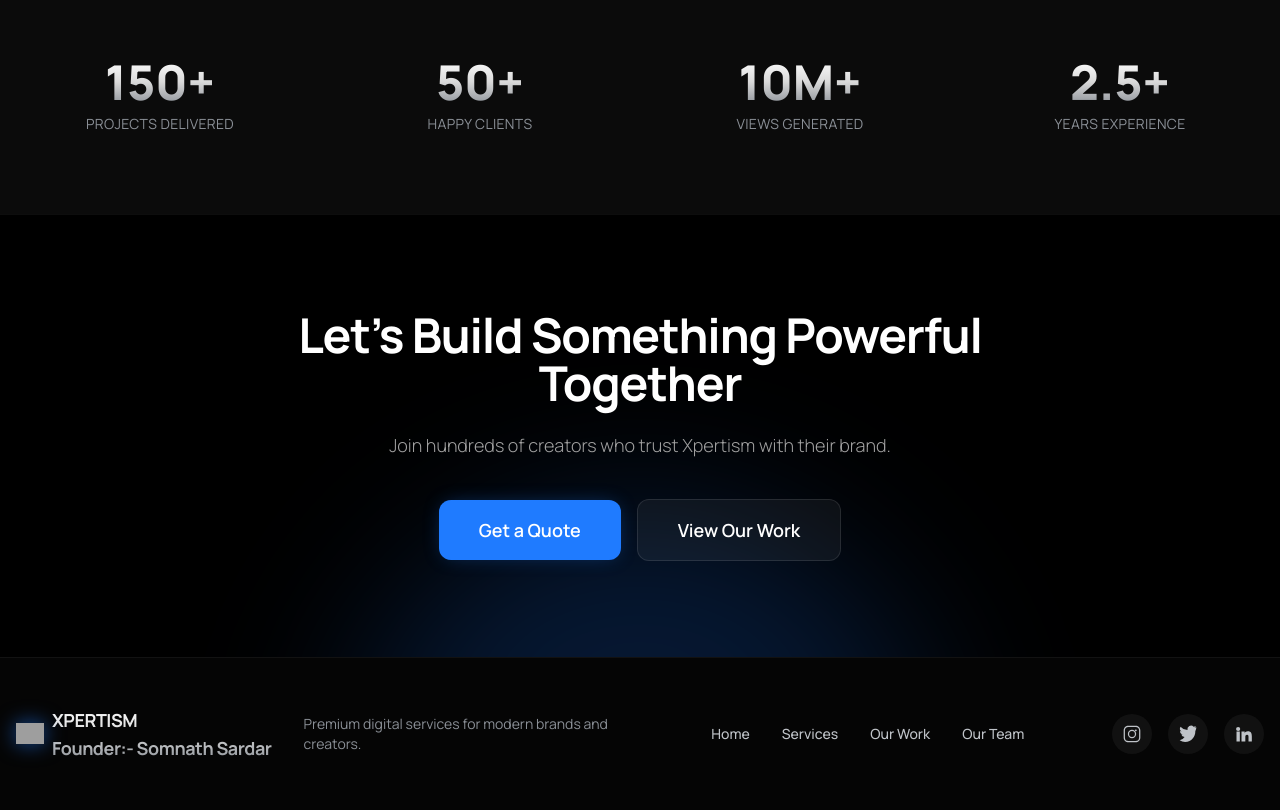
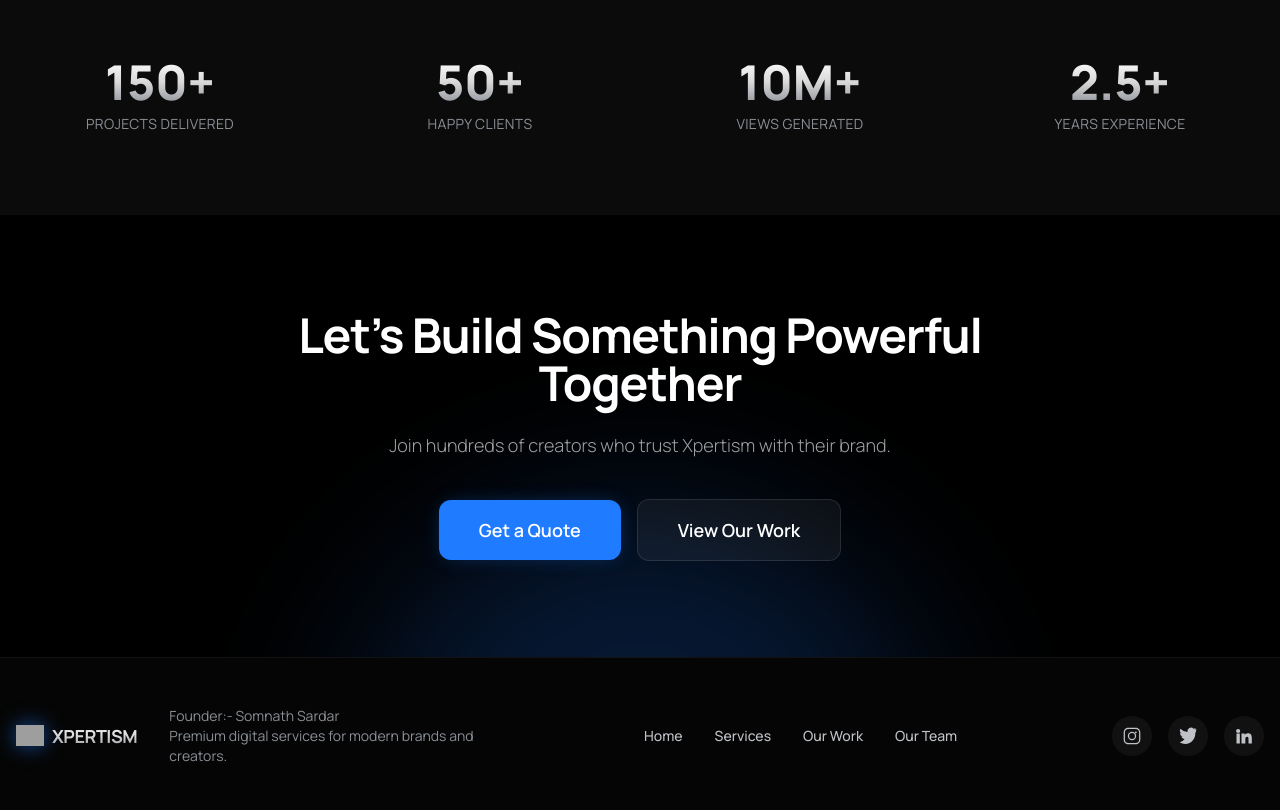
Before and after one commit to xpertism/Xpertism, a plain HTML site: page index.html in a window 1280 px wide. Shown: the part 5576-6386 px from the top of the page. Drawn offline with nearby package versions, Linux system fonts and the light colour scheme; grey boxes are pictures that could not be loaded; animation ran at ten frames a second.

Commit message:
Update index.html

```diff
--- a/index.html
+++ b/index.html
@@ -792,10 +792,10 @@
   />
 </div>
 <span class="font-bold text-lg tracking-tight text-metallic">
-  XPERTISM <br> Founder:- Somnath Sardar
+  XPERTISM
 </span>
 </a>
-<p class="text-silver-dark text-sm text-center md:text-left max-w-xs">Premium digital services for modern brands and creators.</p>
+<p class="text-silver-dark text-sm text-center md:text-left max-w-xs">Founder:- Somnath Sardar <br> Premium digital services for modern brands and creators.</p>
 </div>
 <div class="flex flex-wrap justify-center gap-8 text-sm font-medium text-silver-mid">
 <a class="hover:text-white transition-colors" href="#">Home</a>
```
